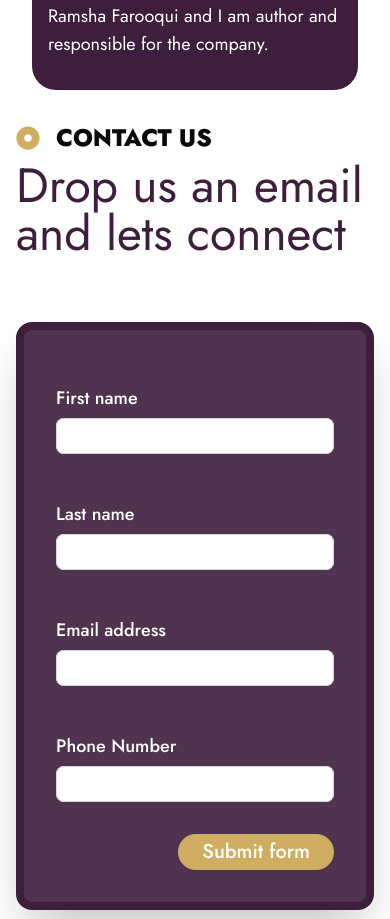
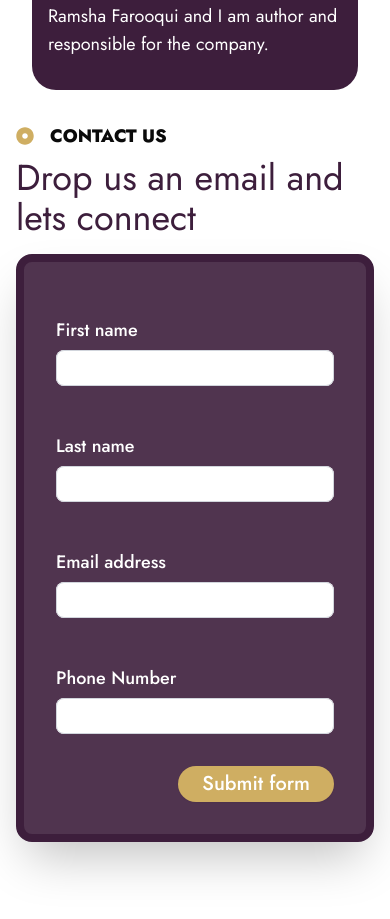
Before and after one commit to f-zaryab/WhiteGloves, a Next.js app: page /About in a window 390 px wide. Shown: the part 1602-2521 px from the top of the page. Built offline with nearby package versions, Linux system fonts and the light colour scheme.

Commit message:
responsiveness fixed

```diff
--- a/Components/CardServices/index.tsx
+++ b/Components/CardServices/index.tsx
@@ -9,11 +9,11 @@ type CardServiceProps = {
 const CardService = ({ title, content }: CardServiceProps) => {
   return (
     <div className="p-8 h-full grid grid-cols-4 gap-4">
-      <h4 className="text-4xl font-semibold my-4 col-span-4 md:col-span-2 text-white relative transition-colors duration-300 group-hover:text-secondary before:content-[''] before:top-10 before:absolute before:left-0 before:bottom-0 before:h-[2px] before:w-0 before:bg-secondary before:transition-all before:duration-300 group-hover:before:w-4/5">
+      <h4 className="text-2xl md:text-4xl font-semibold my-4 col-span-4 md:col-span-2 text-white relative transition-colors duration-300 group-hover:text-secondary before:content-[''] before:top-10 before:absolute before:left-0 before:bottom-0 before:h-[2px] before:w-0 before:bg-secondary before:transition-all before:duration-300 group-hover:before:w-4/5">
         {title}
       </h4>
 
-      <p className="text-[1.5rem] font-normal leading-8 col-span-4 md:col-span-2 text-white w-">
+      <p className="text-[1.125rem] md:text-[1.5rem] font-normal leading-7 md:leading-8 col-span-4 md:col-span-2 text-white w-">
         {content}
       </p>
     </div>
--- a/Components/Layouts/HeroBannerMain/index.tsx
+++ b/Components/Layouts/HeroBannerMain/index.tsx
@@ -50,7 +50,7 @@ const HeroBannerMain = ({ carouselItems }: HeroBannerMainProps) => {
                       as="h1"
                       per="char"
                       preset="fade"
-                      className="text-white text-5xl md:text-6xl leading-12 md:leading-16 font-semibold"
+                      className="text-white text-3xl md:text-6xl leading-8 md:leading-16 font-semibold"
                     >
                       {item.title}
                     </TextEffect>
--- a/Components/Layouts/MessageBoxOne/index.tsx
+++ b/Components/Layouts/MessageBoxOne/index.tsx
@@ -3,7 +3,7 @@ import React from "react";
 const MessageOneSection = () => {
   return (
     <section className="bg-primary w-full flex justify-center items-center p-12 md:p-24 relative">
-      <p className="text-white text-5xl text-center max-w-[38rem] relative">
+      <p className="text-white text-3xl md:text-5xl text-center max-w-[38rem] relative">
         We Lift More Than Just Boxes — We Lift{" "}
         <span className="text-secondary font-semibold">Stress.</span>
       </p>
--- a/Components/Layouts/OurServices/index.tsx
+++ b/Components/Layouts/OurServices/index.tsx
@@ -19,7 +19,7 @@ const OurServices = ({ preTitle, title, cards }: OurServicesProps) => {
   return (
     <section className="w-full flex flex-col justify-center items-center p-8 md:p-24">
       <TitleMain preTitle={preTitle} title={title} />
-      <AnimatedCardList classes="grid grid-rows-5 gap-4 my-12">
+      <AnimatedCardList classes="grid grid-rows-5 gap-4 my-4 md:my-12">
         {cards.map((item, idx) => (
           <div
             key={item.id + idx}
--- a/Components/Layouts/WhyChoose/index.tsx
+++ b/Components/Layouts/WhyChoose/index.tsx
@@ -31,7 +31,7 @@ const WhyChooseUs = ({ preTitle, title, cards }: WhyChooseUsProps) => {
                 {item.title}
               </h2>
               <div className="w-full h-full relative">
-                <p className="absolute top-4 left-4 md:left-12 w-[80%] md:w-[30%] text-xl font-normal">
+                <p className="absolute top-4 left-4 md:left-12 w-[80%] md:w-[30%] text-[1.125rem] md:text-xl font-normal">
                   {item.description}
                 </p>
                 <Image
--- a/Components/TitleMain/index.tsx
+++ b/Components/TitleMain/index.tsx
@@ -22,7 +22,7 @@ const TitleMain = ({
         `${isSticky ? "lg:sticky top-30" : ""} flex flex-col gap-2 w-full`
       )}
     >
-      <span className="flex justify-start items-center gap-4 text-2xl font-bold uppercase">
+      <span className="flex justify-start items-center gap-4 text-lg md:text-2xl font-bold uppercase">
         <FaDotCircle className="text-secondary" />
         {preTitle}
       </span>
--- a/Components/client/AnimatedTitle/index.tsx
+++ b/Components/client/AnimatedTitle/index.tsx
@@ -21,7 +21,7 @@ const AnimatedTitle = ({
       className={cn(
         `${
           isSideHeading ? "w-full md:w-full" : "w-full sm:w-3/4 md:w-2/3"
-        } text-5xl font-normal text-primary mb-16`
+        } text-4xl md:text-5xl font-normal text-primary mb-4 md:mb-16`
       )}
     >
       {children}
```
